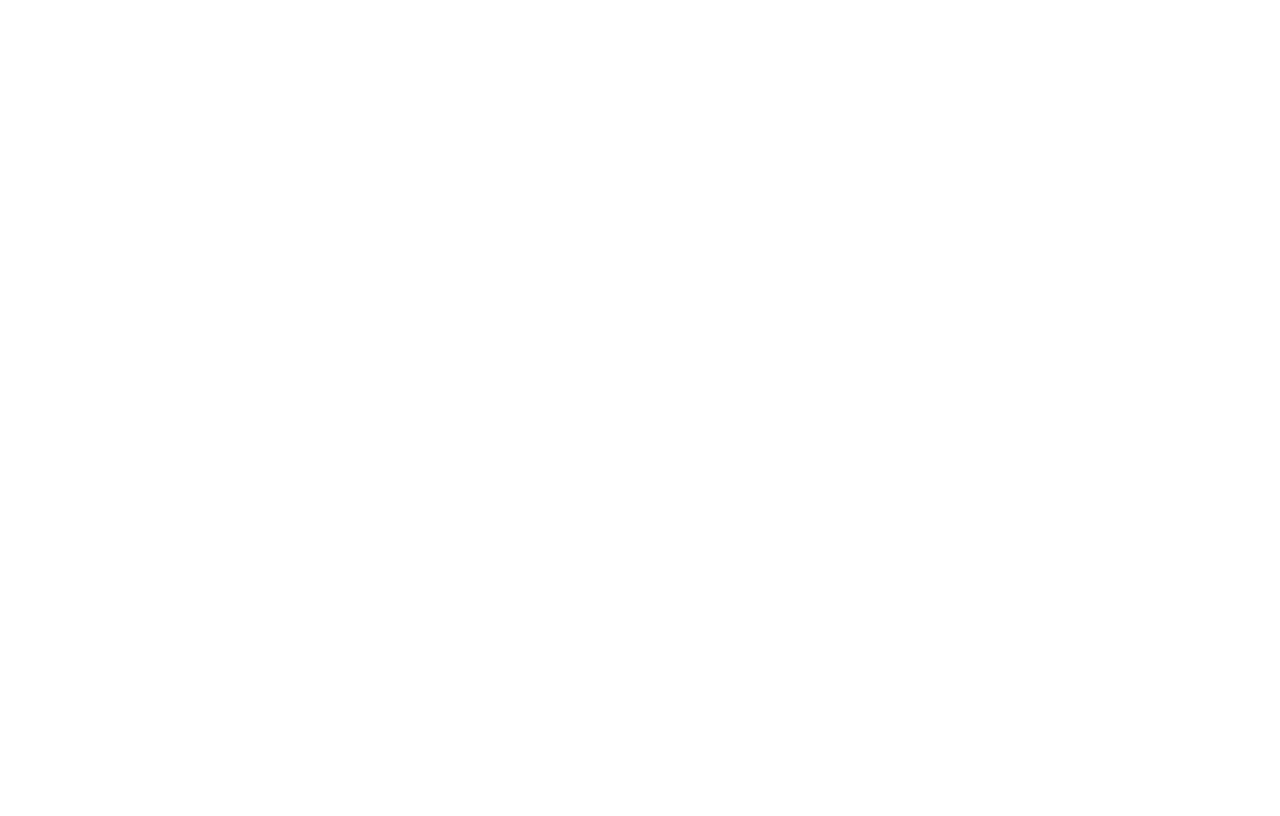
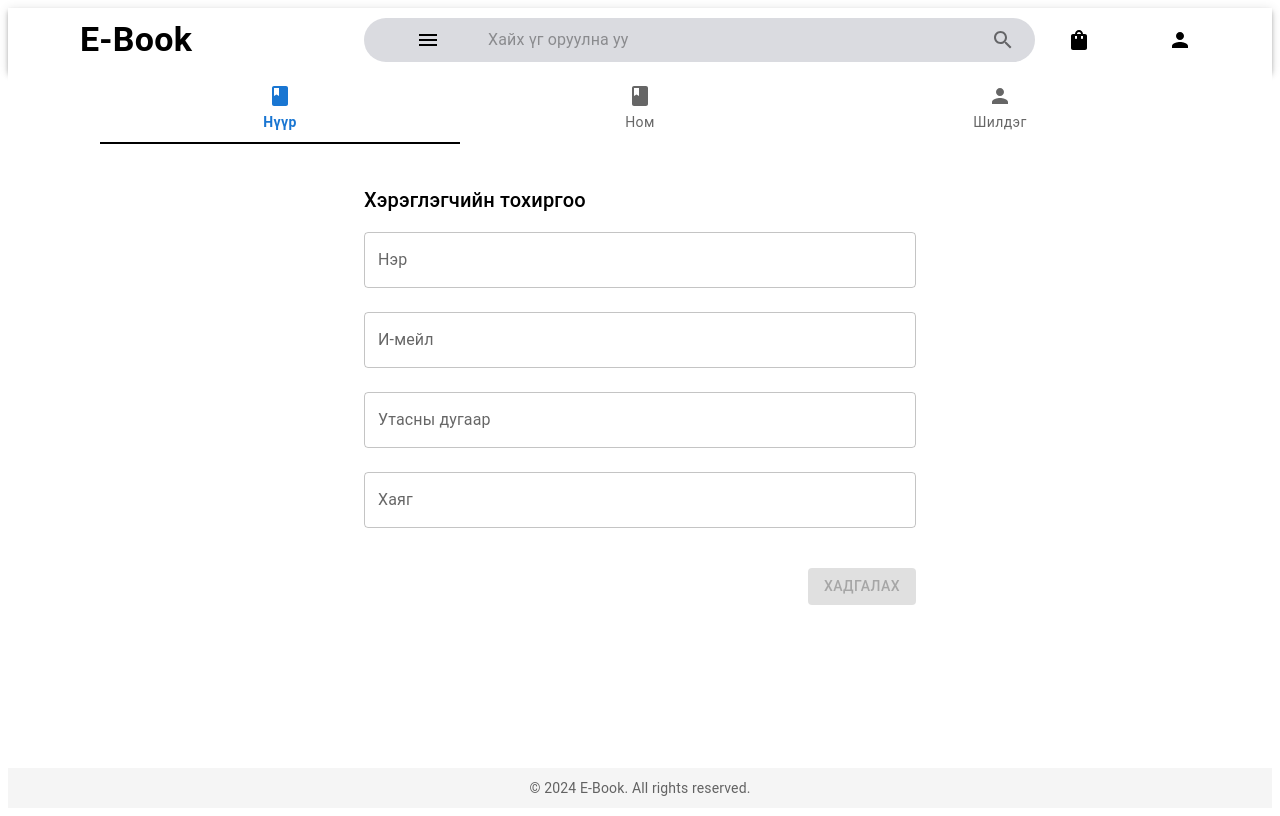
Before and after one commit to Khangal12/Ecommerce-Book, a React (Create React App) app in the folder frontend/: page /settings in a window 1280 px wide. Before the commit this address had no page. Built offline with nearby package versions, Linux system fonts and the light colour scheme.

Commit message:
settings

```diff
--- a/frontend/src/App.js
+++ b/frontend/src/App.js
@@ -10,6 +10,7 @@
 import HomePage from './pages/home/home';
 import Filter from './pages/Filter';
 import Detail from './pages/Detail';
+import UserSettings from './components/userSettings/settings';
 
 // Import AppLayout
 import AppLayout from './components/Layout';
@@ -26,12 +27,14 @@
             <Route path="/" element={<AppLayout />}>
               <Route index element={<HomePage />} />
               <Route path="/books" element={<Filter />} />
+              <Route path="/settings" element={<UserSettings />} />
               <Route path="/books/:id" element={<Detail />} />
               <Route path="/top" element={<Filter />} />
             </Route>
             <Route path="/signUp" element={<SignUp />} />
             <Route path="/resetPassword" element={<ResetPassword />} />
             <Route path="/login" element={<Login />} />
+
           </Routes>
 
           {/* Toast notifications */}
--- /dev/null
+++ b/frontend/src/components/userSettings/settings.jsx
@@ -0,0 +1,130 @@
+import React, { useEffect, useState } from "react";
+import { Container, Typography, TextField, Button, Box } from "@mui/material";
+import { useUser } from "../../context/UserContext";
+import { toast, ToastContainer } from "react-toastify";
+import "react-toastify/dist/ReactToastify.css"; // Import the toast CSS
+
+const UserSettings = () => {
+  const [username, setUsername] = useState("");
+  const [email, setEmail] = useState("");
+  const [phone, setPhone] = useState("");
+  const [address, setAddress] = useState("");  // Added address
+  const [isChanged, setIsChanged] = useState(false);
+  const { user } = useUser();
+
+  const checkIfChanged = () => {
+    if (
+      username !== (user?.username || "") ||
+      email !== (user?.email || "") ||
+      phone !== (user?.phone_number || "") ||
+      address !== (user?.address || "")  // Check if address has changed
+    ) {
+      setIsChanged(true);
+    } else {
+      setIsChanged(false);
+    }
+  };
+
+  useEffect(() => {
+    if (user) {
+      setUsername(user.username || "");
+      setEmail(user.email || "");
+      setPhone(user.phone_number || "");
+      setAddress(user.address || "");  // Set address if available
+    }
+  }, [user]);
+
+  useEffect(() => {
+    checkIfChanged();
+  }, [username, email, phone, address]);
+
+  const handleUsernameChange = (event) => setUsername(event.target.value);
+  const handleEmailChange = (event) => setEmail(event.target.value);
+  const handlePhoneChange = (event) => setPhone(event.target.value);
+  const handleAddressChange = (event) => setAddress(event.target.value);  // Handle address change
+
+  const handleSaveSettings = async () => {
+    if (!isChanged) return;
+
+    const userData = {
+      id: user?.id,   // Get the user ID
+      username,
+      email,
+      phone: phone,
+      address,
+    };
+
+    try {
+      const response = await fetch('http://127.0.0.1:5000/putUser/', {
+        method: 'PUT',
+        headers: {
+          'Content-Type': 'application/json',
+        },
+        body: JSON.stringify(userData),
+      });
+
+      const result = await response.json();
+      if (response.ok) {
+        // Show success toast notification
+        toast.success("Хэрэглэгчийн мэдээлэл амжилттай өөрчлөгдлөө");
+        setIsChanged(false);
+      } else {
+        console.error("Error updating user:", result.error);
+      }
+    } catch (error) {
+      console.error("Failed to update user:", error);
+    }
+  };
+
+  return (
+    <Container maxWidth="sm">
+      <Box mb={2}>
+        <Typography variant="h6">Хэрэглэгчийн тохиргоо</Typography>
+        <TextField
+          label="Нэр"
+          value={username}
+          onChange={handleUsernameChange}
+          fullWidth
+          margin="normal"
+        />
+        <TextField
+          label="И-мейл"
+          value={email}
+          onChange={handleEmailChange}
+          fullWidth
+          margin="normal"
+        />
+        <TextField
+          label="Утасны дугаар"
+          value={phone}
+          onChange={handlePhoneChange}
+          fullWidth
+          margin="normal"
+        />
+        <TextField
+          label="Хаяг"
+          value={address}
+          onChange={handleAddressChange}  // Address input field
+          fullWidth
+          margin="normal"
+        />
+      </Box>
+
+      <Box display="flex" justifyContent="flex-end" mt={4}>
+        <Button
+          variant="contained"
+          color="primary"
+          onClick={handleSaveSettings}
+          disabled={!isChanged}
+        >
+          Хадгалах
+        </Button>
+      </Box>
+
+      {/* ToastContainer is required to show the toasts */}
+      <ToastContainer />
+    </Container>
+  );
+};
+
+export default UserSettings;
--- a/frontend/src/pages/Filter/index.jsx
+++ b/frontend/src/pages/Filter/index.jsx
@@ -96,7 +96,14 @@
                   <Grid item xs={12} sm={6} md={4} key={product.id}>
                     <Card
                       onClick={() => handleCardClick(product)}
-                      sx={{ cursor: "pointer" }}
+                      sx={{
+                        cursor: "pointer",
+                        transition: 'transform 0.3s ease, box-shadow 0.3s ease',
+                        '&:hover': {
+                          transform: 'scale(1.05)',
+                          boxShadow: '0px 4px 20px rgb(102, 179, 255)',
+                        },
+                      }}
                     >
                       <CardMedia
                         component="img"
```
Also changed, not shown: 2 other files (tests, documents, lock files or other folders).
